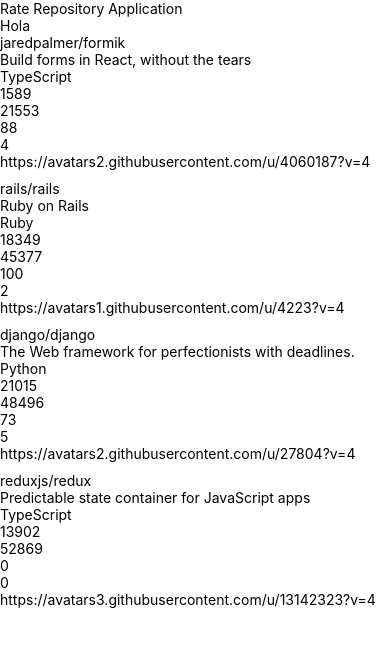
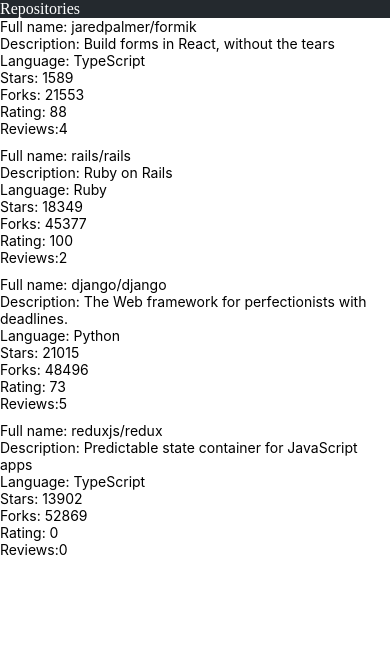
Before and after one commit to mfconsolani/rate-repository-mobile-app, a React Native app: screen / in a window 390 px wide. Shown: the top 646 px of the page. Built offline with nearby package versions, Linux system fonts and the light colour scheme.

Commit message:
added AppBar component and styled it.. well 'styled it'

```diff
--- a/App.js
+++ b/App.js
@@ -1,15 +1,14 @@
 // import { StatusBar } from 'expo-status-bar';
 import React from 'react';
 import Main from './src/components/Main';
-import RepositoryList from './src/components/RepositoryList'
-import { View, Text } from 'react-native'
+import RepositoryList from './src/components/RepositoryList';
+import { View } from 'react-native';
 // import { StyleSheet, Text, View, Pressable, Alert } from 'react-native';
 
 const App = () => {
   return (
     <View>
       <Main/>
-      <Text>Hola</Text>
       <RepositoryList/>
     </View>
   );
--- /dev/null
+++ b/src/components/AppBar.jsx
@@ -0,0 +1,25 @@
+import React from 'react';
+import { View, StyleSheet } from 'react-native-web';
+import Constants from 'expo-constants';
+import { Pressable } from 'react-native';
+import theme from '../theme';
+
+const styles = StyleSheet.create({
+  container: {
+    paddingTop: Constants.statusBarHeight,
+    backgroundColor: theme.colors.dark,
+  },
+  pressable: {
+    color: 'white'
+  }
+});
+
+const AppBar = () => {
+  return (
+  <View style={styles.container}>
+    <Pressable style={styles.pressable}>Repositories</Pressable>
+  </View>
+  );
+};
+
+export default AppBar;
--- a/src/components/Main.jsx
+++ b/src/components/Main.jsx
@@ -1,10 +1,9 @@
 import React from 'react';
-import Constants from 'expo-constants';
+import AppBar from './AppBar';
 import { Text, View, StyleSheet} from 'react-native';
 
 const styles = StyleSheet.create({
   container: {
-    marginTop: Constants.statusBarHeight,
     flexGrow: 1,
     flexShrink: 1
   }
@@ -13,7 +12,7 @@
 const Main = () => {
   return (
     <View style={styles.container}>
-      <Text>Rate Repository Application</Text>
+      <AppBar/>
     </View>
   );
 };
--- a/src/components/RepositoryItem.jsx
+++ b/src/components/RepositoryItem.jsx
@@ -1,20 +1,18 @@
 import React from 'react';
-import { Text, View} from 'react-native';
+import { Text, View } from 'react-native';
 
 
 const RepositoryItem = ({repositories}) => {
-  console.log(repositories);
-  const { item } = repositories
+  const { item } = repositories;
   return (
     <View>
-      <Text>{item.fullName}</Text>
-      <Text>{item.description}</Text>
-      <Text>{item.language}</Text>
-      <Text>{item.forksCount}</Text>
-      <Text>{item.stargazersCount}</Text>
-      <Text>{item.ratingAverage}</Text>
-      <Text>{item.reviewCount}</Text>
-      <Text>{item.ownerAvatarUrl}</Text>
+      <Text>Full name: {item.fullName}</Text>
+      <Text>Description: {item.description}</Text>
+      <Text>Language: {item.language}</Text>
+      <Text>Stars: {item.forksCount}</Text>
+      <Text>Forks: {item.stargazersCount}</Text>
+      <Text>Rating: {item.ratingAverage}</Text>
+      <Text>Reviews:{item.reviewCount}</Text>
 
     </View>
   );
--- a/src/components/RepositoryList.jsx
+++ b/src/components/RepositoryList.jsx
@@ -58,10 +58,11 @@
 const ItemSeparator = () => <View style={styles.separator} />;
 
 const RepositoryList = () => {
-  console.log(repositories);
+
   const renderItem = (repositories) => (
     <RepositoryItem repositories={repositories}/>
   );
+
   return (
     <FlatList
       data={repositories}
--- /dev/null
+++ b/src/theme.js
@@ -0,0 +1,21 @@
+const theme = {
+  colors: {
+    textPrimary: '#24292e',
+    textSecondary: '#586069',
+    primary: '#0366d6',
+    dark: '#24292e'
+  },
+  fontSizes: {
+    body: 14,
+    subheading: 16,
+  },
+  fonts: {
+    main: 'System',
+  },
+  fontWeights: {
+    normal: '400',
+    bold: '700',
+  },
+};
+
+export default theme;
```
Also changed, not shown: src/components/Text.jsx (added, +38 -0 lines).
